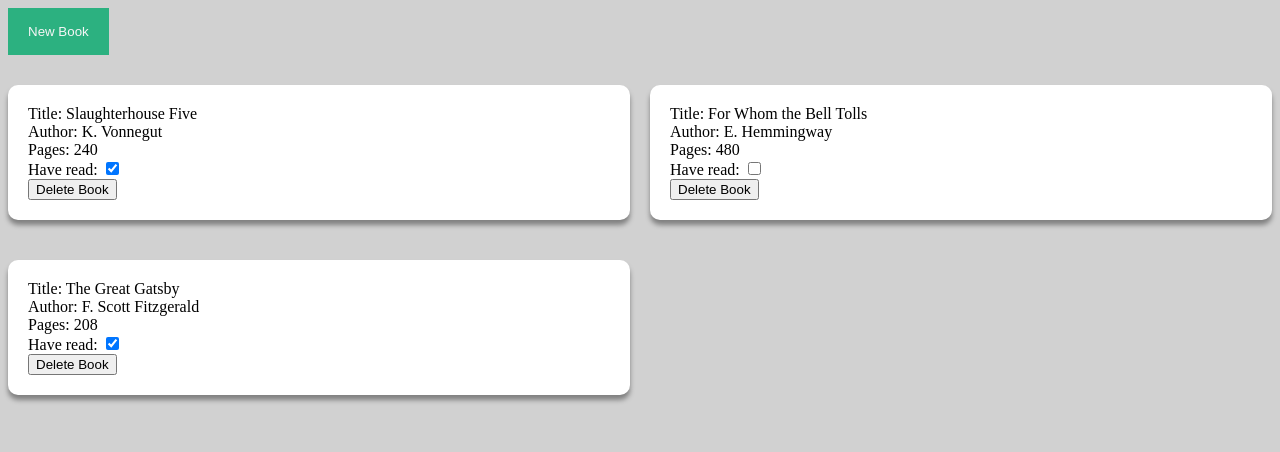
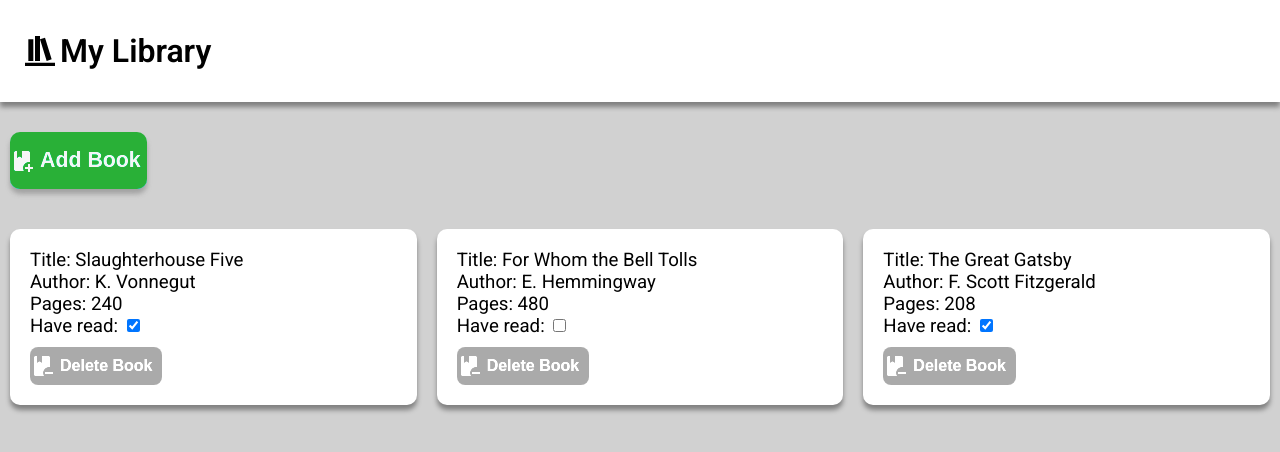
Before and after one commit to mmtrent/library, a plain HTML site: page index.html in a window 1280 px wide. Drawn offline with Linux system fonts and the light colour scheme.

Commit message:
Update CSS styling and add header

```diff
--- a/index.html
+++ b/index.html
@@ -6,22 +6,28 @@
     <meta name="viewport" content="width=device-width, initial-scale=1.0">
     <script src="script.js" defer></script>
     <link rel="stylesheet" href="style.css">
-    <title>Document</title>
+    <title>Library</title>
 </head>
 <body>
-    <input type="button" id="addBook" value="New Book">
+
+    <div class="header">
+      <img src="resources/bookshelf.svg">
+      <p>My Library</p>
+
+    </div>
+    <input type="button" id="addBook" value="Add Book" class="filter-white">
     <div id="container"></div>
     <div class="form-popup" id="addBookForm">
         <form class="form-container">
           <h1>Add Book</h1>
 
-          <label for="title"><b>Title</b></label>
+          <label for="title"><b>Title</b></label><br>
           <input type="text" placeholder="Book Title" name="title" required>
 
-          <label for="author"><b>Author</b></label>
+          <label for="author"><b>Author</b></label><br>
           <input type="text" placeholder="Author" name="author" required>
 
-          <label for="numPages"><b>Number of Pages</b></label>
+          <label for="numPages"><b>Number of Pages</b></label><br>
           <input type="text" placeholder="123" name="numPages" required>
 
           <input type="button" id="save" class="btn" value="Save">
--- a/script.js
+++ b/script.js
@@ -95,6 +95,8 @@ function createCard (i) {
 
     // Create delete button to remove book object from library array
     const deleteButton = document.createElement("INPUT");
+    deleteButton.classList.add('deleteButton');
+    deleteButton.classList.add('filter-white');
     deleteButton.setAttribute("type", "button");
     deleteButton.setAttribute("id", "deleteButton" + i);
     deleteButton.setAttribute("value", "Delete Book");
--- a/style.css
+++ b/style.css
@@ -1,13 +1,21 @@
+@import url('https://fonts.googleapis.com/css2?family=Roboto:wght@300;400;600;700;900&display=swap');
+
 body {
     background-color: rgb(209, 209, 209);
+    margin: 0;
+    font-family: 'Roboto', sans-serif;
+    font-weight: 600;
 }
 
 #container {
+  margin: 10px;
     display: grid;
-    grid-template-columns: 1fr 1fr;
+    grid-template-columns: repeat(auto-fit, minmax(250px, 1fr));
     gap: 20px;
 }
 .card {
+  font-weight: 400;
+  font-size: 14pt;
   margin-top: 20px;
   border-radius: 10px;
   background-color: white;
@@ -16,34 +24,55 @@ body {
 }
 
 #addBook {
-    background-color: #04AA6D;
-    color: white;
-    padding: 16px 20px;
+  border-radius: 10px;
+  background: #04AA6D url('resources/book-plus.svg') no-repeat center left;
+  font-size: 16pt;
+  font-weight: 700;
+  margin: 30px 0 20px 10px;
+  padding: 16px 6px 16px 30px;
   border: none;
   cursor: pointer;
   margin-bottom:10px;
   opacity: 0.8;
+  box-shadow: 0px 5px 5px 0px gray;
+}
+
+.deleteButton {
+  cursor: pointer;
+  opacity: .8;
+  background: gray url('resources/book-minus.svg') no-repeat center left;
+  font-size: 12pt;
+  font-weight: 600;
+  border-radius: 8px;
+  margin-top: 10px;
+  border: none;
+  padding: 10px 10px 10px 30px;
+}
+
+.deleteButton:hover {
+  cursor: pointer;
+  opacity: 1;
+}
+
+.filter-white {
+  filter: invert(100%) sepia(0%) saturate(283%) hue-rotate(194deg) brightness(118%) contrast(100%);
 }
 
 #addBook:hover {
     opacity: 1;
 }
 
-/*{box-sizing: border-box;}*/
-
-
 /* The popup form - hidden by default */
 .form-popup {
+  box-sizing: border-box;
   display: none;
   position: absolute;
   top: 50%;
   left: 50%;
   border: 3px solid #f1f1f1;
   width: 360px;
-  height: 480px;
   margin-left: -180px;
   margin-top: -240px;
-
 }
 
 /* Add styles to the form container */
@@ -55,7 +84,8 @@ body {
 
 /* Full-width input fields */
 .form-container input[type=text] {
-  width: 80%;
+  border-radius: 8px;
+  width: 90%;
   padding: 15px;
   margin: 5px 0 22px 0;
   border: none;
@@ -70,6 +100,7 @@ body {
 
 /* Set a style for the submit/login button */
 .form-container .btn {
+  border-radius: 8px;
   background-color: #04AA6D;
   color: white;
   padding: 16px 20px;
@@ -82,7 +113,7 @@ body {
 
 /* Add a red background color to the cancel button */
 .form-container .cancel {
-  background-color: red;
+  background-color: gray;
 }
 
 /* Add some hover effects to buttons */
@@ -94,3 +125,19 @@ body {
     filter: blur(2px);
     -webkit-filter: blur(2px);
   }
+
+.header {
+  display: flex;
+  flex-direction: row;
+  justify-content: left;
+  align-items: center;
+  background-color: white;
+  margin: 0;
+  padding-left: 20px;
+  font-size: 24pt;
+  box-shadow: 0 5px 5px 0px gray;
+}
+
+.header img {
+  height: 40px;
+}
```
Also changed, not shown: resources/book-minus.svg (added), resources/book-plus.svg (added), resources/bookshelf.svg (added). Lines whose indentation alone changed are shown as unchanged.
